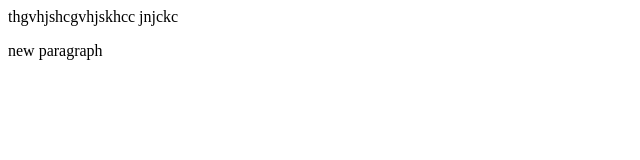
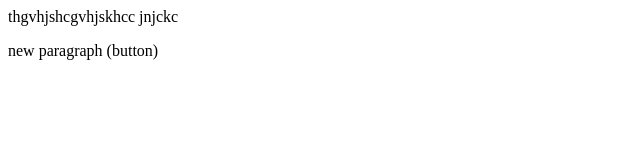
Before and after one commit to Tapaskumar/localrepo, a plain HTML site: page index.html in a window 1280 px wide. Shown: the full height of the page, 0-640 px from the left. Drawn offline with Linux system fonts and the light colour scheme.

Commit message:
update file

```diff
--- a/index.html
+++ b/index.html
@@ -1,4 +1,4 @@
 <p>thgvhjshcgvhjskhcc
     jnjckc
 </p>
-<P>new paragraph</P>
+<P>new paragraph (button)</P>
```
